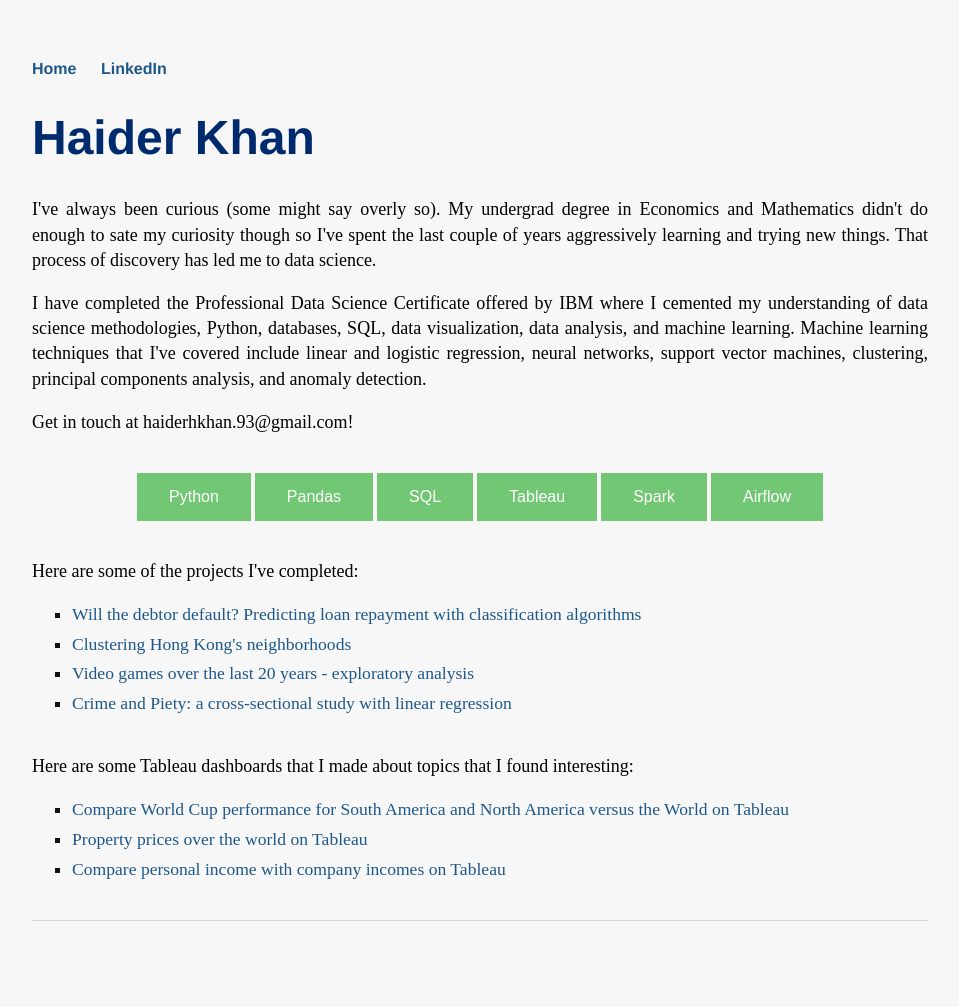
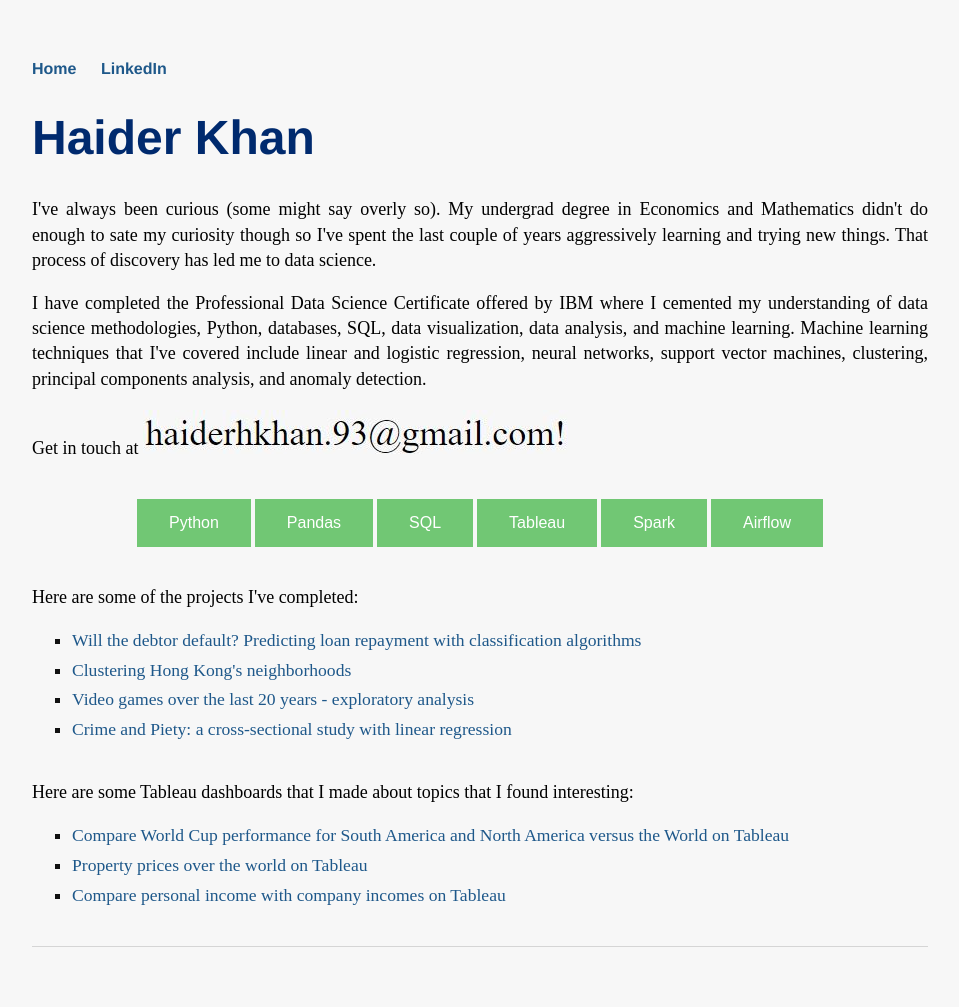
Before and after one commit to h2kh/h2kh.github.io, a Jekyll site: the page built from index.html, in a window 1280 px wide. Shown: the whole page, without its empty margins (160-1119 px from the left). Built offline with Jekyll 4.4.1, drawn with Linux system fonts in a browser that asks for light colours; before the commit the page ends 981 px from its top, so only the background shows below that.

Commit message:
Update index.html

```diff
--- a/index.html
+++ b/index.html
@@ -12,7 +12,7 @@
 	databases, SQL, data visualization, data analysis, and machine learning. Machine learning techniques that I've covered include linear and logistic regression,
 	neural networks, support vector machines, clustering, principal components analysis, and anomaly detection.</p>
 
-	<p>Get in touch at haiderhkhan.93@gmail.com!</p>
+	<p>Get in touch at <img src="/assets/email.JPG"</p>
 
 	<div style="text-align: center; margin-bottom: 1cm; margin-top: 1cm;">
 	<button class="button1">Python</button>
```
